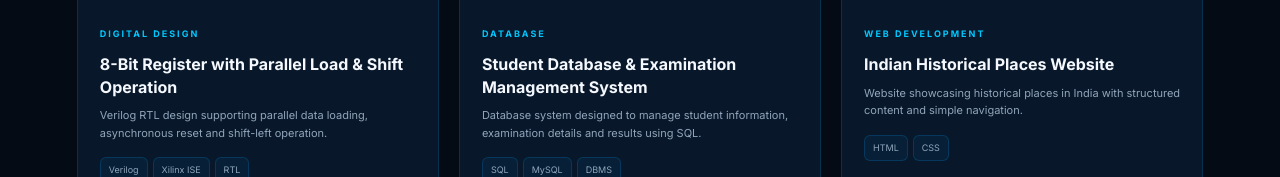
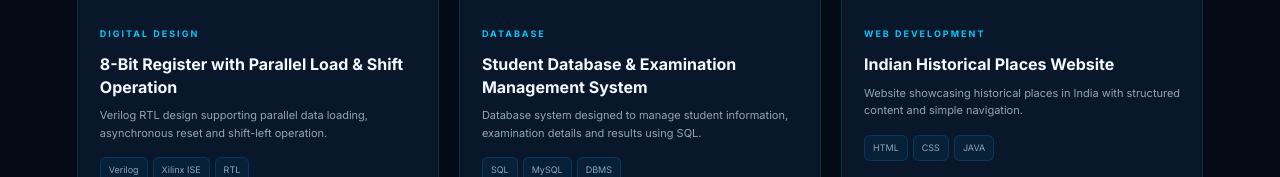
Before and after one commit to vjcore/vijaykumar-portfolio, a plain HTML site: page index.html in a window 1280 px wide. Shown: the part 3080-3257 px from the top of the page. Drawn offline with Linux system fonts and the light colour scheme.

Commit message:
Update index.html

```diff
--- a/index.html
+++ b/index.html
@@ -744,7 +744,8 @@
                         <div class="project-tags">
                             <span>HTML</span>
                             <span>CSS</span>
-                        </div>
+                            <span>JAVA</span>
+                        </div> </b>
 
                        <a href="https://vjcore.github.io/Indian_history/"
                            class="project-link"
```
